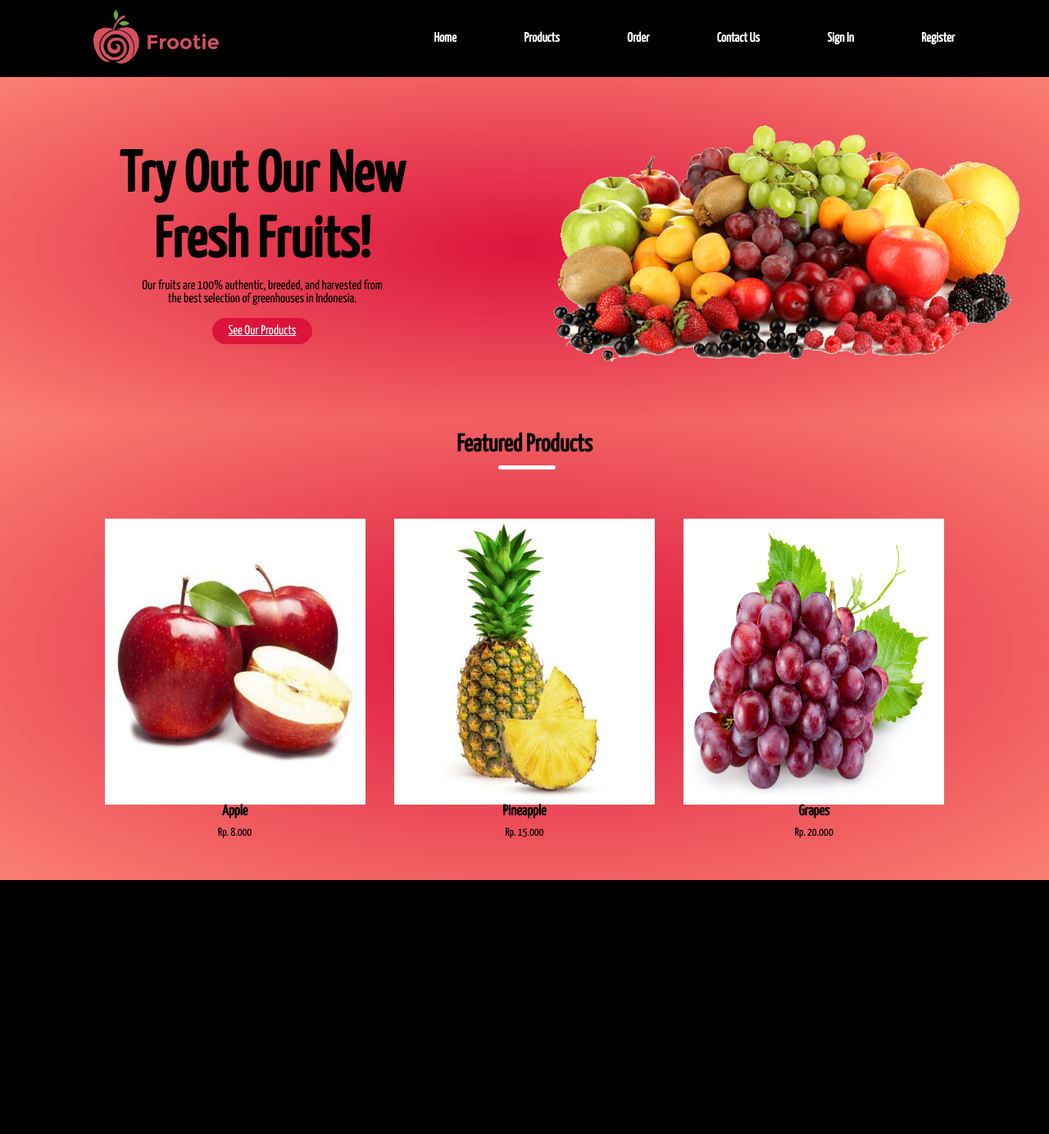
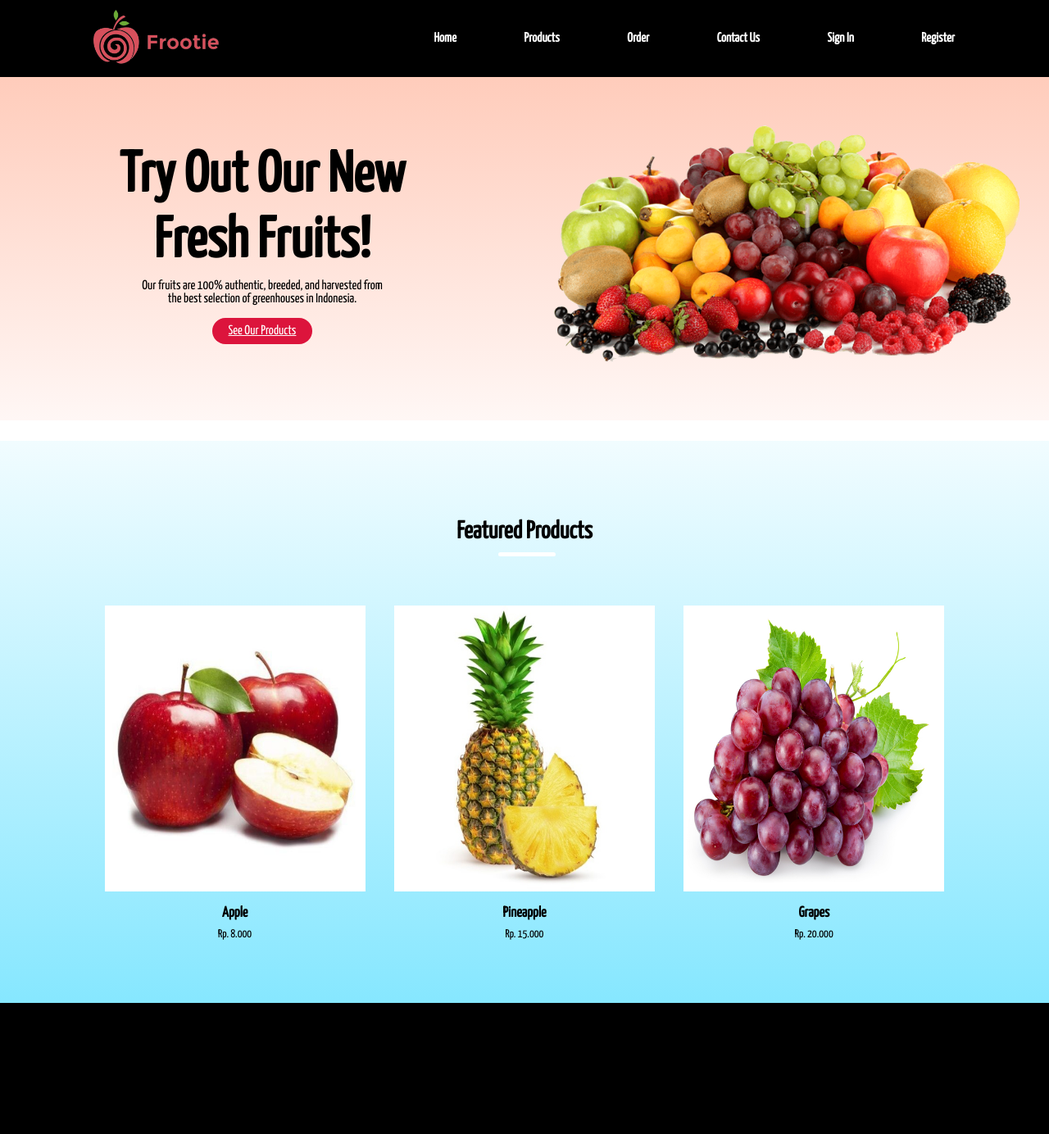
Before and after one commit to JuJu222/Frootie, a PHP site: page / in a window 1280 px wide. Shown: the whole page at 82% size. Before the commit the page ends 1074 px from the top, so only its background shows below. Run offline with PHP 8.4, Linux system fonts and the light colour scheme.

Commit message:
Added register.css, Changed several designs, and Tested register page
Cannot be connected to css/register.css

```diff
--- a/css/home.css
+++ b/css/home.css
@@ -1,105 +1,116 @@
-.container{
+.container {
     max-width: 2000px;
-    margin:auto;
+    margin: auto;
 }
 
-.row{
+.row {
     display: flex;
     align-items: center;
     flex-wrap: wrap;
     justify-content: space-around;
 }
 
-.column{
+.column {
     flex-basis: 50%;
     min-width: 300px;
 }
 
-.column h1{
+.column h1 {
     font-size: 70px;
     line-height: 80px;
     margin: 5px 0;
     justify-content: center;
     align-items: center;
     text-align: center;
+}
 
-}
- p{
+p {
     justify-content: center;
     align-items: center;
     text-align: center;
-
 }
 
-.column img{
+.column img {
     max-width: 100%;
     padding: 30px 0;
 }
 
-.button{
+.button {
     text-align: center;
     display: inline-block;
-    background:crimson;
-    color:white;
-    margin:15px 0;
+    background: crimson;
+    color: white;
+    margin: 15px 0;
     padding: 8px 20px;
     border-radius: 20px;
     transition: background 0.5s;
 }
 
-.button:hover{
+.button:hover {
     background: #563434;
 }
 
-.header{
-    background: radial-gradient(#dc143d,#fa8072);
-
+.header {
+    background: linear-gradient(#ffccbb, #fff7f5);
+    /*ganti balik kalau ga suka - kenny*/
+    /*background: radial-gradient(#dc143d, #fa8072);*/
 }
 
-.categories{
+.categories {
     margin: 0;
-    background: radial-gradient(#dc143d,#fa8072);
+    background: linear-gradient(#f5fdff, #86e7ff);
+    /*ganti balik kalau ga suka - kenny*/
+    /*background: radial-gradient(#dc143d, #fa8072);*/
 }
 
-.column2{
+.column2 {
     flex-basis: 30%;
     min-width: 250px;
     margin-bottom: 50px;
     transition: transform 0.5s;
-
 }
 
-.categories img{
+.line {
+    width: 100%;
+    height: 15%;
+    border-top: 25px solid white;
+    position: absolute;
+}
+
+.space {
+    padding: 5%;
+}
+
+.categories img {
     background: springgreen;
     margin-top: 100px;
     float: left;
     width: 100%;
     margin: auto;
-
+    margin-bottom: 5.5%;
 }
 
-.smallContainer{
+.smallContainer {
     max-width: 1080px;
     margin: auto;
     padding-left: 10px;
     padding-right: 10px;
-
 }
 
-.title{
+.title {
     text-align: center;
-    margin:0 auto 60px;
+    margin: 0 auto 60px;
     position: relative;
     line-height: 60px;
     color: black;
     font-size: 30px;
 }
 
-.title::after{
-    content:'';
+.title::after {
+    content: '';
     background: white;
     width: 70px;
-    height:5px;
+    height: 5px;
     border-radius: 10px;
     bottom: 0;
     position: absolute;
@@ -107,31 +118,34 @@
     transform: translateX(-50);
 }
 
-.column2 h4{
+.column2 {
+    padding-bottom: 2.5%;
+}
 
+.column2 h4 {
     text-align: center;
     font-size: 18px;
 }
 
-.column2 p{
+.column2 p {
     margin-top: 10px;
     text-align: center;
     font-size: 14px;
 }
 
-.column2:hover{
+.column2:hover {
     transform: translateY(-10px);
-    background: salmon;
+    background: #ffccaa;
 }
 
-.footer{
+.footer {
     background: #000;
     color: #8a8a8a;
     font-size: 14px;
-    padding:60px 0 100px;
+    padding: 60px 0 100px;
 }
 
-.column5{
+.column5 {
     margin-top: 80px;
     float: left;
     width: 25%;
@@ -139,26 +153,23 @@
     min-width: 250px;
     margin-bottom: 50px;
     transition: transform 0.5s;
-
 }
 
-
-.column5:hover{
+.column5:hover {
     transform: translateY(-10px);
     background: red;
 }
 
-.column5 img{
-
-    width:100%;
+.column5 img {
+    width: 100%;
     text-align: center;
     justify-content: center;
+}
 
-}
-p{
+p {
     text-align: center;
 }
 
- h4{
+h4 {
     text-align: center;
 }
--- a/index.php
+++ b/index.php
@@ -24,10 +24,11 @@
         </div>
     </div>
 </div>
-
+<div class="line"></div>
 <!----------- Featured Categories---------------->
 <div class="categories">
     <div class="smallContainer">
+        <div class="space"></div>
         <h2 class="title">Featured Products</h2>
         <div class="row">
             <div class="column2">
```
Also changed, not shown: css/register.css (added, +15 -0 lines), user/register.php (+7 -1 lines), cart/cart.php (added), cart/controllers/cart_controller.php (added), product/controllers/product_controller.php (added), user/controllers/user_controller.php (added), user/user.php (added).
